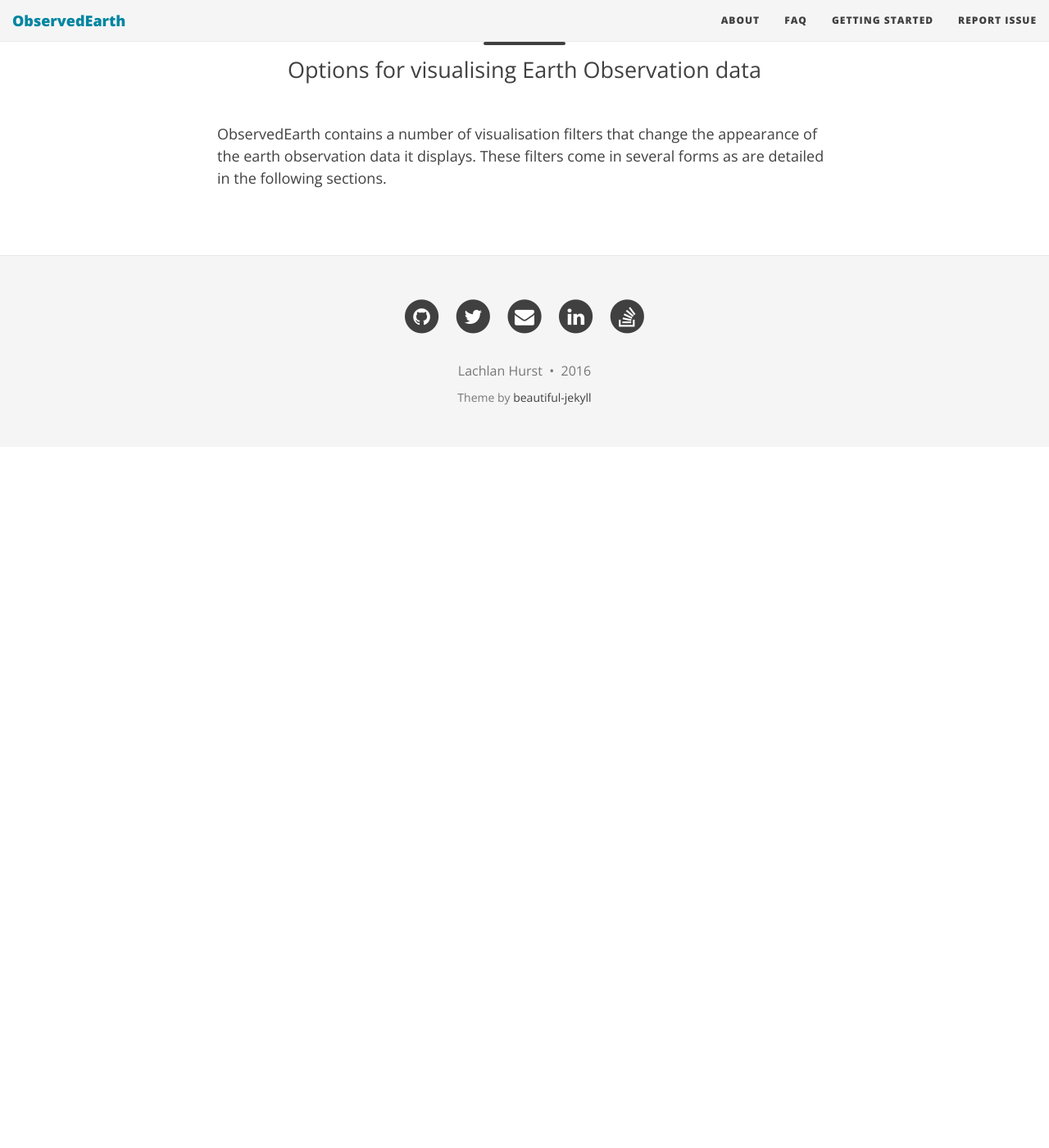
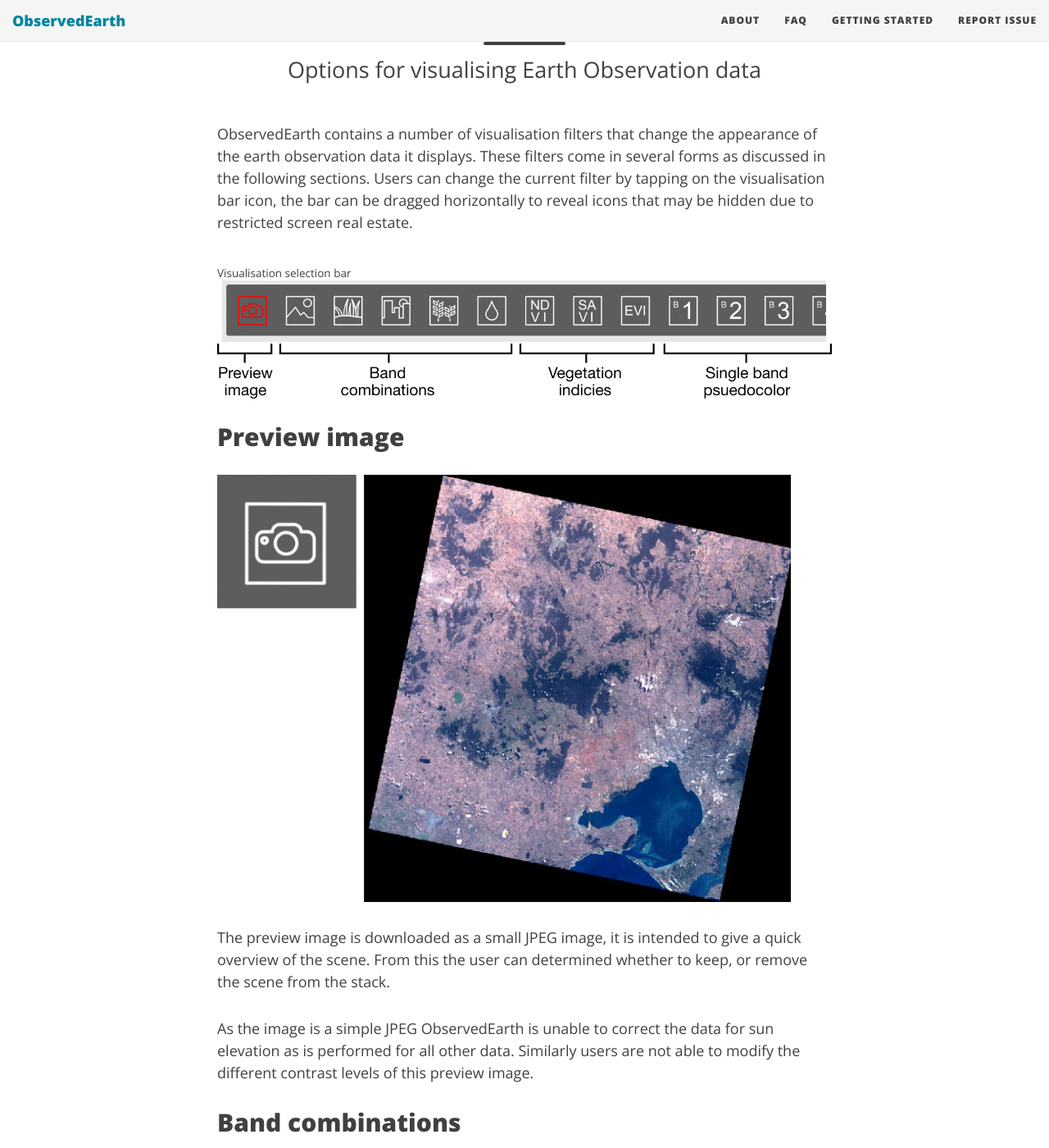
Before and after one commit to lachlanhurst/observedearth-web, a Jekyll site: the page built from visualisationfilters.md, in a window 1280 px wide and 1400 px high, scrolled down 270 px. Shown: the whole window at 82% size. Built offline with Jekyll 4.4.1, drawn with Linux system fonts in a browser that asks for light colours; nearby versions of some CDN libraries; before the commit the page ends 900 px from its top, so only the background shows below that; some of the changed text lies outside the part shown.

Commit message:
visualisations page updates, still a WIP

```diff
--- a/visualisationfilters.md
+++ b/visualisationfilters.md
@@ -4,4 +4,18 @@ title: Visualisation filters
 subtitle: Options for visualising Earth Observation data
 ---
 
-ObservedEarth contains a number of visualisation filters that change the appearance of the earth observation data it displays. These filters come in several forms as are detailed in the following sections.
+ObservedEarth contains a number of visualisation filters that change the appearance of the earth observation data it displays. These filters come in several forms as discussed in the following sections. Users can change the current filter by tapping on the visualisation bar icon, the bar can be dragged horizontally to reveal icons that may be hidden due to restricted screen real estate.
+
+<sub>Visualisation selection bar</sub>
+![Visualisation bar](../img/visualisation_bar.png)
+
+## Preview image
+![Preview image](../img/visualisation_previewimage.png)
+
+The preview image is downloaded as a small JPEG image, it is intended to give a quick overview of the scene. From this the user can determined whether to keep, or remove the scene from the stack.
+
+As the image is a simple JPEG ObservedEarth is unable to correct the data for sun elevation as is performed for all other data. Similarly users are not able to modify the different contrast levels of this preview image.
+
+
+## Band combinations
+The band combination visualisation filters map a different band to the red, green, and blue colour channels. The raw Digital Number (DN) based Landsat data is corrected for sun elevation based on the scenes metadata, this helps ensure the different temporal images have a consistent brightness. By default each band is then passed through a histogram equalisation process to ensure the DN values ranging from 0-65535 are mapped to a color value ranging between 0-255. The default histogram equalisation behaviour is overwritten when the user manually specifies a contrast range for a specific band.
```
Also changed, not shown: gettingstarted.md (+1 -1 lines), img/visualisation_bar.png (added), img/visualisation_previewimage.png (added).
